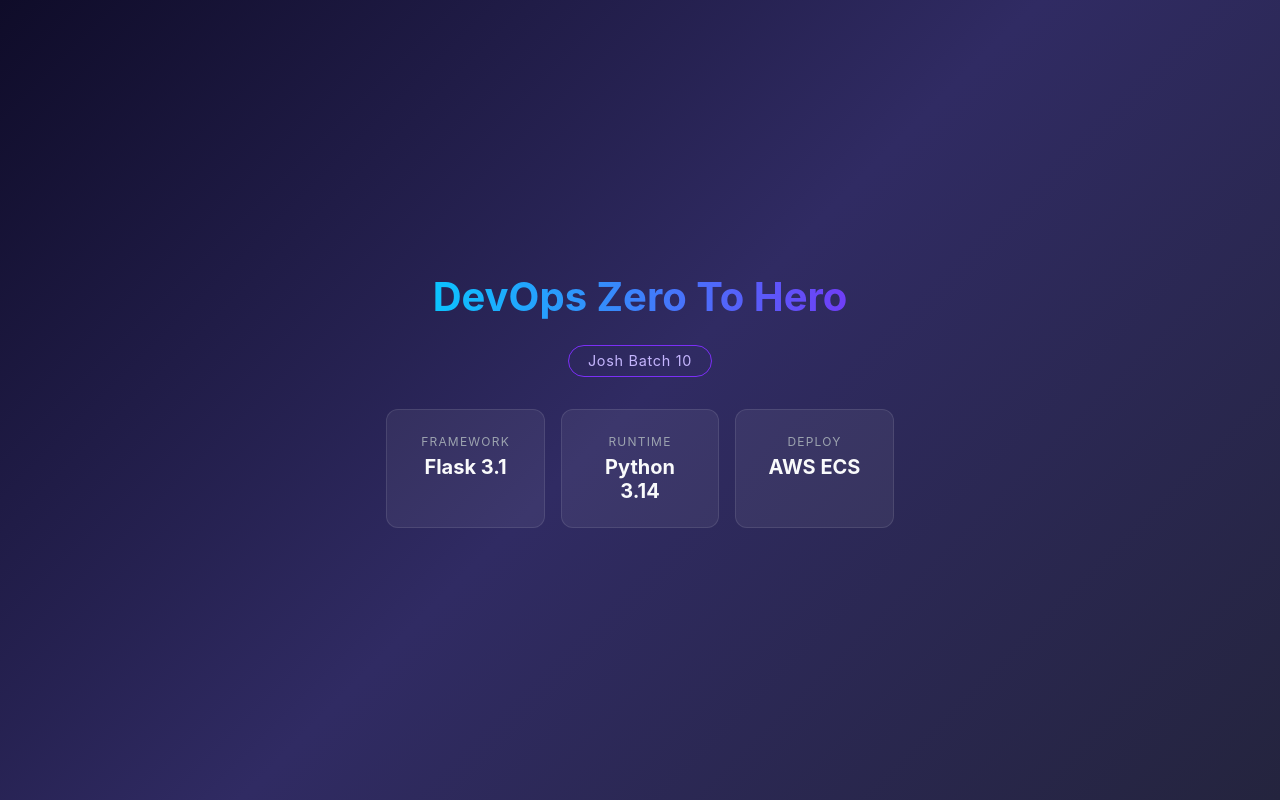
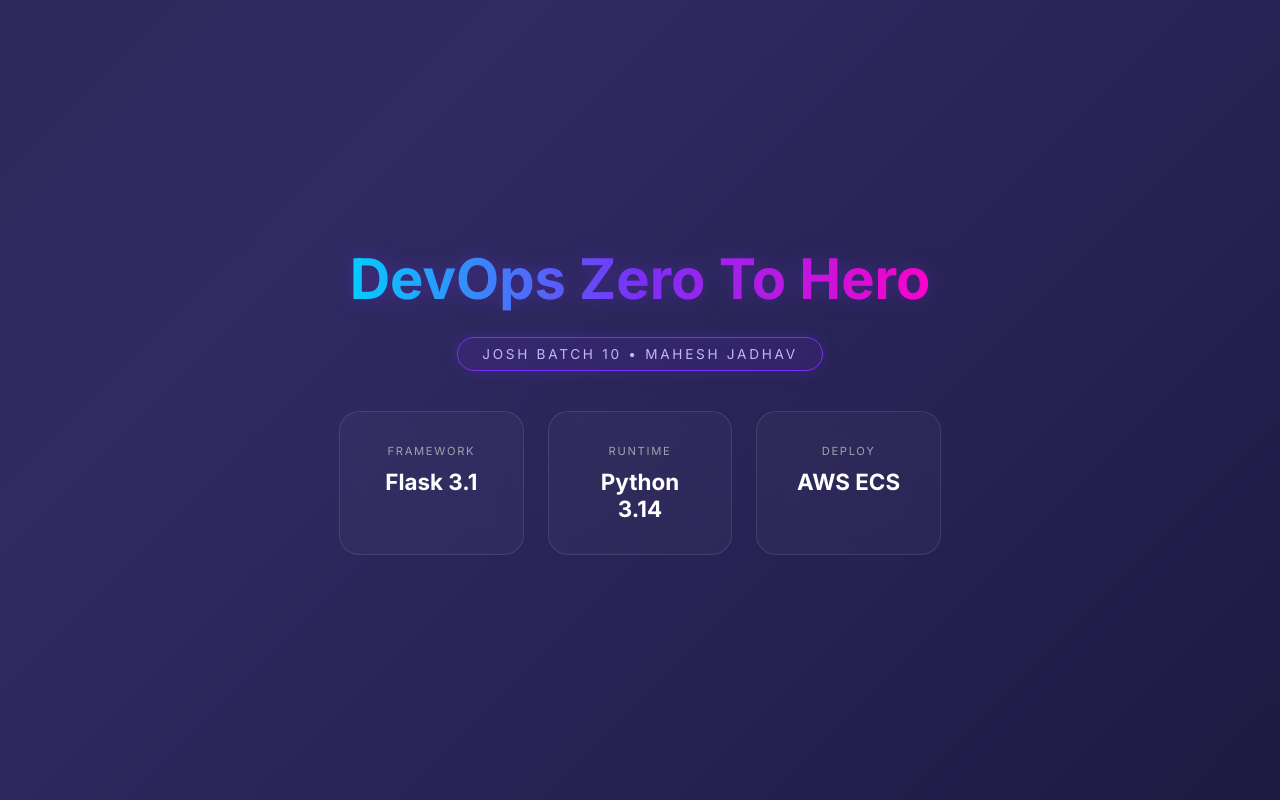
Before and after one commit to Mahesh5752/github-actinos, a Flask app: page / in a window 1280 px wide. Run offline with Flask 3, Linux system fonts and the light colour scheme.

Commit message:
New add html file

```diff
--- a/.github/templates/index.html
+++ b/.github/templates/index.html
@@ -3,72 +3,131 @@
 <head>
     <meta charset="UTF-8">
     <meta name="viewport" content="width=device-width, initial-scale=1.0">
-    <title>DevOps Zero To Hero</title>
+    <title>DevOps Zero To Hero | Portfolio</title>
+    <link href="https://fonts.googleapis.com/css2?family=Inter:wght@300;400;700&display=swap" rel="stylesheet">
     <style>
         * { margin: 0; padding: 0; box-sizing: border-box; }
+
         body {
             min-height: 100vh;
             display: flex;
             align-items: center;
             justify-content: center;
-            background: linear-gradient(135deg, #0f0c29, #302b63, #24243e);
-            font-family: -apple-system, BlinkMacSystemFont, "Segoe UI", Roboto, Helvetica, Arial, sans-serif;
+            /* Animated Gradient Background */
+            background: linear-gradient(-45deg, #0f0c29, #302b63, #24243e, #000000);
+            background-size: 400% 400%;
+            animation: gradient 15s ease infinite;
+            font-family: 'Inter', sans-serif;
             color: #e0e0e0;
+            overflow: hidden;
         }
+
+        @keyframes gradient {
+            0% { background-position: 0% 50%; }
+            50% { background-position: 100% 50%; }
+            100% { background-position: 0% 50%; }
+        }
+
         .container {
             text-align: center;
-            padding: 2rem;
-            max-width: 640px;
+            padding: 3rem;
+            max-width: 800px;
+            z-index: 1;
         }
+
         h1 {
-            font-size: 2.5rem;
+            font-size: 3.5rem;
+            font-weight: 700;
             margin-bottom: 0.5rem;
-            background: linear-gradient(90deg, #00d2ff, #7b2ff7);
+            background: linear-gradient(90deg, #00d2ff, #7b2ff7, #ff00c8);
             -webkit-background-clip: text;
             -webkit-text-fill-color: transparent;
+            filter: drop-shadow(0 0 10px rgba(123, 47, 247, 0.3));
         }
+
         .badge {
             display: inline-block;
-            margin: 1rem 0 2rem;
-            padding: 0.4rem 1.2rem;
+            margin: 1rem 0 2.5rem;
+            padding: 0.5rem 1.5rem;
+            background: rgba(123, 47, 247, 0.1);
             border: 1px solid #7b2ff7;
             border-radius: 999px;
-            font-size: 0.9rem;
+            font-size: 0.85rem;
+            font-weight: 400;
             color: #c4b5fd;
-            letter-spacing: 0.05em;
+            text-transform: uppercase;
+            letter-spacing: 0.2em;
+            box-shadow: 0 0 15px rgba(123, 47, 247, 0.2);
         }
+
         .cards {
             display: flex;
-            gap: 1rem;
+            gap: 1.5rem;
             justify-content: center;
             flex-wrap: wrap;
         }
+
         .card {
-            background: rgba(255, 255, 255, 0.06);
+            background: rgba(255, 255, 255, 0.03);
+            backdrop-filter: blur(12px); /* Glass effect */
+            -webkit-backdrop-filter: blur(12px);
             border: 1px solid rgba(255, 255, 255, 0.1);
-            border-radius: 12px;
-            padding: 1.5rem 1.8rem;
-            min-width: 150px;
+            border-radius: 20px;
+            padding: 2rem;
+            min-width: 180px;
             flex: 1;
+            transition: all 0.4s cubic-bezier(0.175, 0.885, 0.32, 1.275);
+            cursor: pointer;
+            position: relative;
+            overflow: hidden;
         }
+
+        .card:hover {
+            transform: translateY(-10px);
+            background: rgba(255, 255, 255, 0.08);
+            border-color: #00d2ff;
+            box-shadow: 0 10px 30px rgba(0, 210, 255, 0.2);
+        }
+
+        /* Subtle glow line on top of card */
+        .card::before {
+            content: "";
+            position: absolute;
+            top: 0; left: 0; width: 100%; height: 2px;
+            background: linear-gradient(90deg, transparent, #7b2ff7, transparent);
+            opacity: 0;
+            transition: 0.3s;
+        }
+        .card:hover::before { opacity: 1; }
+
         .card span {
             display: block;
-            font-size: 0.75rem;
+            font-size: 0.7rem;
             text-transform: uppercase;
-            letter-spacing: 0.1em;
+            letter-spacing: 0.15em;
             color: #9ca3af;
-            margin-bottom: 0.4rem;
+            margin-bottom: 0.6rem;
         }
+
         .card strong {
-            font-size: 1.25rem;
-            color: #f9fafb;
+            font-size: 1.4rem;
+            font-weight: 700;
+            color: #ffffff;
+            display: block;
+        }
+
+        /* Responsive Mobile adjustment */
+        @media (max-width: 600px) {
+            h1 { font-size: 2.2rem; }
+            .container { padding: 1rem; }
         }
     </style>
 </head>
 <body>
     <div class="container">
         <h1>DevOps Zero To Hero</h1>
-        <div class="badge">Josh Batch 10</div>
+        <div class="badge">Josh Batch 10 • Mahesh Jadhav</div>
+
         <div class="cards">
             <div class="card">
                 <span>Framework</span>
```
